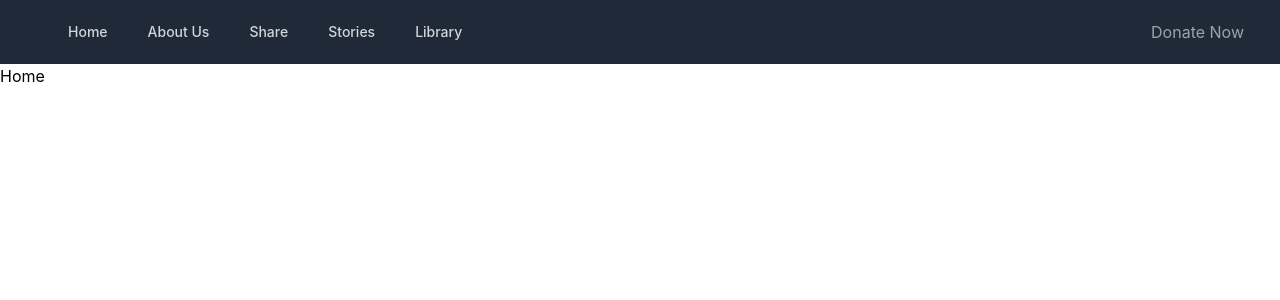
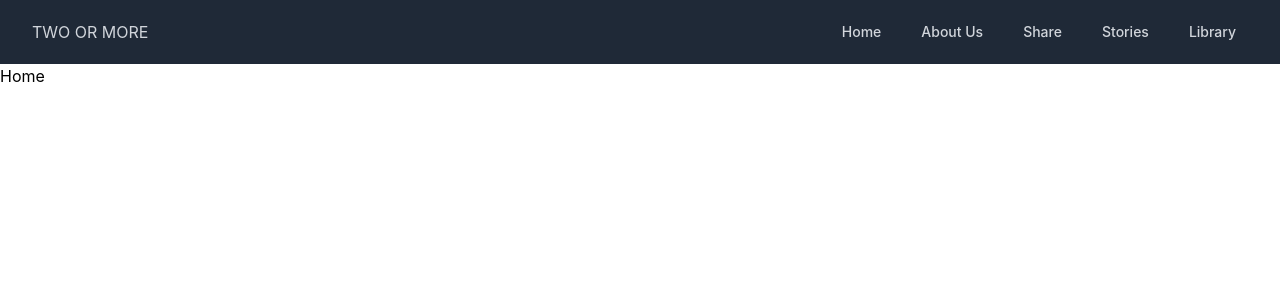
Before and after one commit to madalinefitz/Two-or-More, a React (Create React App) app: page / in a window 1280 px wide. Shown: the top 300 px of the page. Built offline with nearby package versions, Linux system fonts and the light colour scheme.

Commit message:
change to className and add boolean value to exact paths

```diff
--- a/src/components/NavBar.js
+++ b/src/components/NavBar.js
@@ -4,45 +4,48 @@ import {NavLink} from 'react-router-dom'
 
 function NavBar(){
     return(
-        <nav class="bg-gray-800">
-            <div class="mx-auto max-w-7xl px-2 sm:px-6 lg:px-8">
-                <div class="relative flex h-16 items-center justify-between">
-                    <div class="flex flex-1 items-center justify-center sm:items-stretch sm:justify-start">
-                        <div class="hidden sm:ml-6 sm:block">
-                            <div class="flex space-x-4">
-                                <div class="text-gray-300 hover:bg-gray-700 hover:text-white rounded-md px-3 py-2 text-sm font-medium">
-                                    <NavLink to='/' exact>
+        <nav className="bg-gray-800">
+            <div className="mx-auto max-w-7xl px-2 sm:px-6 lg:px-8">
+                <div className="relative flex h-16 items-center justify-between">
+                    <div className="text-gray-300 " >
+                        TWO OR MORE
+                    </div>
+                    <div className="flex flex-1 items-center justify-center sm:items-stretch sm:justify-end">
+                        <div className="hidden sm:ml-6 sm:block">
+                            <div className="flex space-x-4">
+                                <div className="text-gray-300 hover:bg-gray-700 hover:text-white rounded-md px-3 py-2 text-sm font-medium">
+                                    <NavLink to='/' exact='true'>
                                         Home
                                     </NavLink>
                                 </div>
-                                <div class="text-gray-300 hover:bg-gray-700 hover:text-white rounded-md px-3 py-2 text-sm font-medium">
-                                    <NavLink to='aboutus' exact >
+                                <div className="text-gray-300 hover:bg-gray-700 hover:text-white rounded-md px-3 py-2 text-sm font-medium">
+                                    <NavLink to='aboutus' exact='true' >
                                         About Us
                                     </NavLink>
                                 </div>
-                                <div class="text-gray-300 hover:bg-gray-700 hover:text-white rounded-md px-3 py-2 text-sm font-medium">
-                                    <NavLink to='share' exact >
+                                <div className="text-gray-300 hover:bg-gray-700 hover:text-white rounded-md px-3 py-2 text-sm font-medium">
+                                    <NavLink to='share' exact='true' >
                                         Share
                                     </NavLink>
                                 </div>
-                                <div class="text-gray-300 hover:bg-gray-700 hover:text-white rounded-md px-3 py-2 text-sm font-medium">
-                                    <NavLink to="stories" exact>
+                                <div className="text-gray-300 hover:bg-gray-700 hover:text-white rounded-md px-3 py-2 text-sm font-medium">
+                                    <NavLink to="stories" exact='true'>
                                         Stories
                                     </NavLink>
                                 </div>
-                                <div class="text-gray-300 hover:bg-gray-700 hover:text-white rounded-md px-3 py-2 text-sm font-medium">
-                                    <NavLink to="library" exact>
+                                <div className="text-gray-300 hover:bg-gray-700 hover:text-white rounded-md px-3 py-2 text-sm font-medium">
+                                    <NavLink to="library" exact='true'>
                                         Library
                                     </NavLink>
                                 </div>
                             </div>
                         </div>
                     </div>
-                    <div class="absolute inset-y-0 right-0 flex items-center pr-2 sm:static sm:inset-auto sm:ml-6 sm:pr-0">
-                        <button type="button" class="rounded-full bg-gray-800 p-1 text-gray-400 hover:text-white focus:outline-none focus:ring-2 focus:ring-white focus:ring-offset-2 focus:ring-offset-gray-800">
+                    {/* <div className="absolute inset-y-0 right-0 flex items-center pr-2 sm:static sm:inset-auto sm:ml-6 sm:pr-0">
+                        <button type="button" className="rounded-full bg-gray-800 p-1 text-gray-400 hover:text-white focus:outline-none focus:ring-2 focus:ring-white focus:ring-offset-2 focus:ring-offset-gray-800">
                             Donate Now
                         </button>
-                    </div>
+                    </div> */}
                 </div>
             </div>
         </nav>
```
